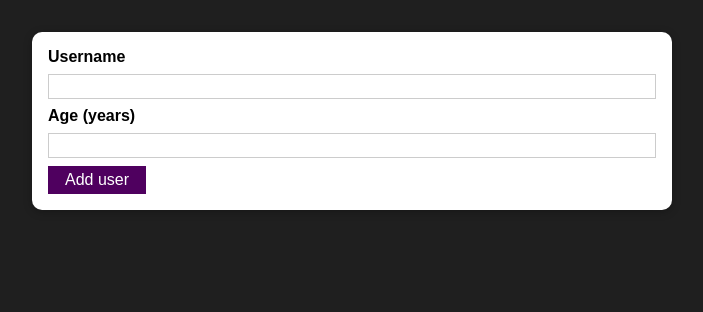
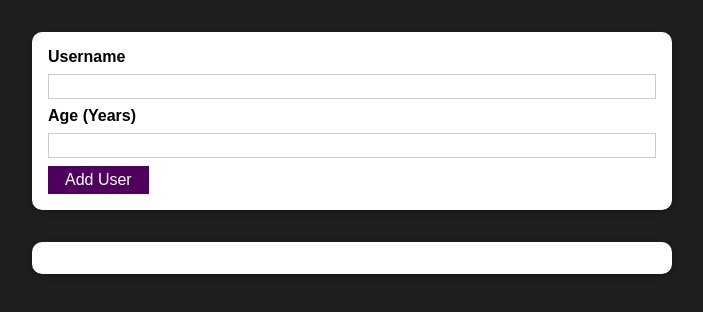
Before and after one commit to perspicere-dev/user_react_practice, a React (Create React App) app: page / in a window 1280 px wide. Shown: the top 312 px of the page, without its empty margins (288-991 px from the left). Built offline with nearby package versions, Linux system fonts and the light colour scheme.

Commit message:
add modal - nice working on state

```diff
--- a/src/App.js
+++ b/src/App.js
@@ -1,11 +1,23 @@
-import React from "react";
+import React, { useState } from "react";
 
 import AddUser from "./components/User/AddUser";
+import UsersList from "./components/User/UsersList";
 
 function App() {
+  const [usersList, setUsersList] = useState([]);
+
+  const adduserhandler = (uName, uAge) => {
+    setUsersList((prevUsersList) => {
+      return [
+        ...prevUsersList,
+        { id: Math.random().toString(), name: uName, age: uAge },
+      ];
+    });
+  };
   return (
     <div>
-      <AddUser />
+      <AddUser onAddUser={adduserhandler} />
+      <UsersList users={usersList} />
     </div>
   );
 }
--- /dev/null
+++ b/src/components/UI/ErrorModal.js
@@ -0,0 +1,26 @@
+import React from "react";
+import Button from "./Button";
+import Card from "./Card";
+import styles from "./ErrorModal.module.css";
+
+const ErrorModal = (props) => {
+  return (
+    <div>
+      <div className={styles.backdrop}>
+        <Card className={styles.modal}>
+          <header className={styles.header}>
+            <h2>{props.title}</h2>
+          </header>
+          <div className={styles.content}>
+            <p>{props.message}</p>
+          </div>
+          <footer className={styles.actions}>
+            <Button>Okay</Button>
+          </footer>
+        </Card>
+      </div>
+    </div>
+  );
+};
+
+export default ErrorModal;
--- /dev/null
+++ b/src/components/UI/ErrorModal.module.css
@@ -0,0 +1,45 @@
+.backdrop {
+    position: fixed;
+    top: 0;
+    left: 0;
+    width: 100%;
+    height: 100vh;
+    z-index: 10;
+    background: rgba(0, 0, 0, 0.75);
+  }
+
+  .modal {
+    position: fixed;
+    top: 30vh;
+    left: 10%;
+    width: 80%;
+    z-index: 100;
+    overflow: hidden;
+  }
+
+  .header {
+    background: #4f005f;
+    padding: 1rem;
+  }
+
+  .header h2 {
+    margin: 0;
+    color: white;
+  }
+
+  .content {
+    padding: 1rem;
+  }
+
+  .actions {
+    padding: 1rem;
+    display: flex;
+    justify-content: flex-end;
+  }
+
+  @media (min-width: 768px) {
+    .modal {
+      left: calc(50% - 20rem);
+      width: 40rem;
+    }
+  }
--- a/src/components/User/AddUser.js
+++ b/src/components/User/AddUser.js
@@ -1,24 +1,77 @@
-import React from "react";
-import Button from "../UI/Button";
+import React, { useState } from 'react';
 
-import Card from "../UI/Card";
-import styles from "./AddUser.module.css"
+import Card from '../UI/Card';
+import Button from '../UI/Button';
+import ErrorModal from '../UI/ErrorModal';
+import styles from './AddUser.module.css';
 
 const AddUser = (props) => {
+  const [enteredUsername, setEnteredUsername] = useState('');
+  const [enteredAge, setEnteredAge] = useState('');
+  const [error, setError] = useState();
+
   const addUserHandler = (event) => {
     event.preventDefault();
+    if (enteredUsername.trim().length === 0 || enteredAge.trim().length === 0) {
+      setError({
+        title: 'Invalid input',
+        message: 'Please enter a valid name and age (non-empty values).',
+      });
+      return;
+    }
+    if (+enteredAge < 1) {
+      setError({
+        title: 'Invalid age',
+        message: 'Please enter a valid age (> 0).',
+      });
+      return;
+    }
+    props.onAddUser(enteredUsername, enteredAge);
+    setEnteredUsername('');
+    setEnteredAge('');
+  };
+
+  const usernameChangeHandler = (event) => {
+    setEnteredUsername(event.target.value);
+  };
+
+  const ageChangeHandler = (event) => {
+    setEnteredAge(event.target.value);
+  };
+
+  const errorHandler = () => {
+    setError(null);
   };
 
   return (
-    <Card className={styles.input}>
-      <form onSubmit={addUserHandler}>
-        <label htmlFor="username">Username</label>
-        <input id="username" type="text" />
-        <label htmlFor="age">Age (years)</label>
-        <input id="age" type="text" />
-        <Button type="submit">Add user</Button>
-      </form>
-    </Card>
+    <div>
+      {error && (
+        <ErrorModal
+          title={error.title}
+          message={error.message}
+          onConfirm={errorHandler}
+        />
+      )}
+      <Card className={styles.input}>
+        <form onSubmit={addUserHandler}>
+          <label htmlFor="username">Username</label>
+          <input
+            id="username"
+            type="text"
+            value={enteredUsername}
+            onChange={usernameChangeHandler}
+          />
+          <label htmlFor="age">Age (Years)</label>
+          <input
+            id="age"
+            type="number"
+            value={enteredAge}
+            onChange={ageChangeHandler}
+          />
+          <Button type="submit">Add User</Button>
+        </form>
+      </Card>
+    </div>
   );
 };
 
--- /dev/null
+++ b/src/components/User/UsersList.js
@@ -0,0 +1,20 @@
+import React from "react";
+import Card from "../UI/Card";
+
+import styles from "./UsersList.module.css";
+
+const UsersList = (props) => {
+  return (
+    <Card className={styles.users}>
+      <ul>
+        {props.users.map((user) => (
+          <li key={user.id}>
+            {user.name} ({user.age} years old)
+          </li>
+        ))}
+      </ul>
+    </Card>
+  );
+};
+
+export default UsersList;
--- /dev/null
+++ b/src/components/User/UsersList.module.css
@@ -0,0 +1,16 @@
+.users {
+    margin: 2rem auto;
+    width: 90%;
+    max-width: 40rem;
+  }
+
+  .users ul {
+    list-style: none;
+    padding: 1rem;
+  }
+
+  .users li {
+    border: 1px solid #ccc;
+    margin: 0.5rem 0;
+    padding: 0.5rem;
+  }
```
